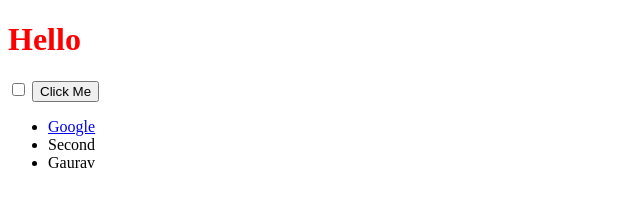
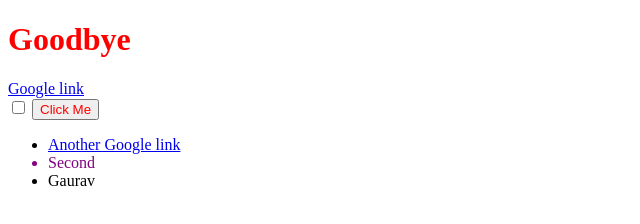
Before and after one commit to kmrgaurav11235/WebDevelopment, a plain HTML site: page 05-javascript/02-DOMChallenge/index.html in a window 1280 px wide. Shown: the whole page, without its empty margins (0-640 px from the left). Drawn offline with Linux system fonts and the light colour scheme.

Commit message:
Selecting HTML elements

```diff
--- a/05-javascript/02-DOMChallenge/index.html
+++ b/05-javascript/02-DOMChallenge/index.html
@@ -8,19 +8,21 @@
   </head>
   <body>
 
-    <h1>Hello</h1>
-
+    <h1 id="title">Hello</h1>
+    <a href="https://www.google.com">Google link</a> <br/>
     <input type="checkbox">
 
-    <button style=":active color:red;">Click Me</button>
-    <ul>
-      <li class="list">
-        <a href="https://www.google.com">Google</a>
+    <button class="btn">Click Me</button>
+    <ul id="list">
+      <li class="item">
+        <a href="https://www.google.com">Another Google link</a>
       </li>
-      <li class="list">Second</li>
-      <li class="list">Third</li>
+      <li class="item">Second</li>
+      <li class="item">Third</li>
     </ul>
+  </body>
+  <footer>
     <script src="index.js" charset="utf-8"></script>
-  </body>
+  </footer>
 
 </html>
--- a/05-javascript/02-DOMChallenge/index.js
+++ b/05-javascript/02-DOMChallenge/index.js
@@ -1,3 +1,37 @@
+// Select all 3 list items -- returns an array
+var listItems = document.getElementsByTagName("li");
+// Modify the second <li> item
+listItems[1].style.color = "purple";
+// get the length of listItems
+console.log(listItems.length);
+
+// Get the button using class name -- returns an array
+var button = document.getElementsByClassName("btn")[0];
+button.style.color = "red";
+
+// Get the h1 using id -- returns a single element (since ids are unique)
+var h1 = document.getElementById("title");
+h1.innerHTML = "Goodbye";
+
 // var thirdItem = document.firstElementChild.lastElementChild.lastElementChild.lastElementChild; // Doesn't works becuase we have to add <script> tag
+
+// querySelector can be element or class (with . sign) or id (with # singn). Basically, anything you write before parentheses in the css files.
 var thirdItem = document.querySelector("ul").lastElementChild;
 thirdItem.innerHTML = "Gaurav";
+
+// Use querySelector to select tag using id
+console.log(document.querySelector("#title"));
+
+// Use querySelector to select tag using class
+console.log(document.querySelector(".btn"));
+
+// Combining selectors
+console.log(document.querySelector("li a"))
+console.log(document.querySelector("li.item"))
+console.log(document.querySelector("#list a"))
+
+// If there are multiple elements that match, querySelector returns the first one.
+console.log(document.querySelector("#list .item"))
+
+// If you want all elements that match, querySelectorAll can be used -- returns an array.
+console.log(document.querySelectorAll("#list .item"))
```
